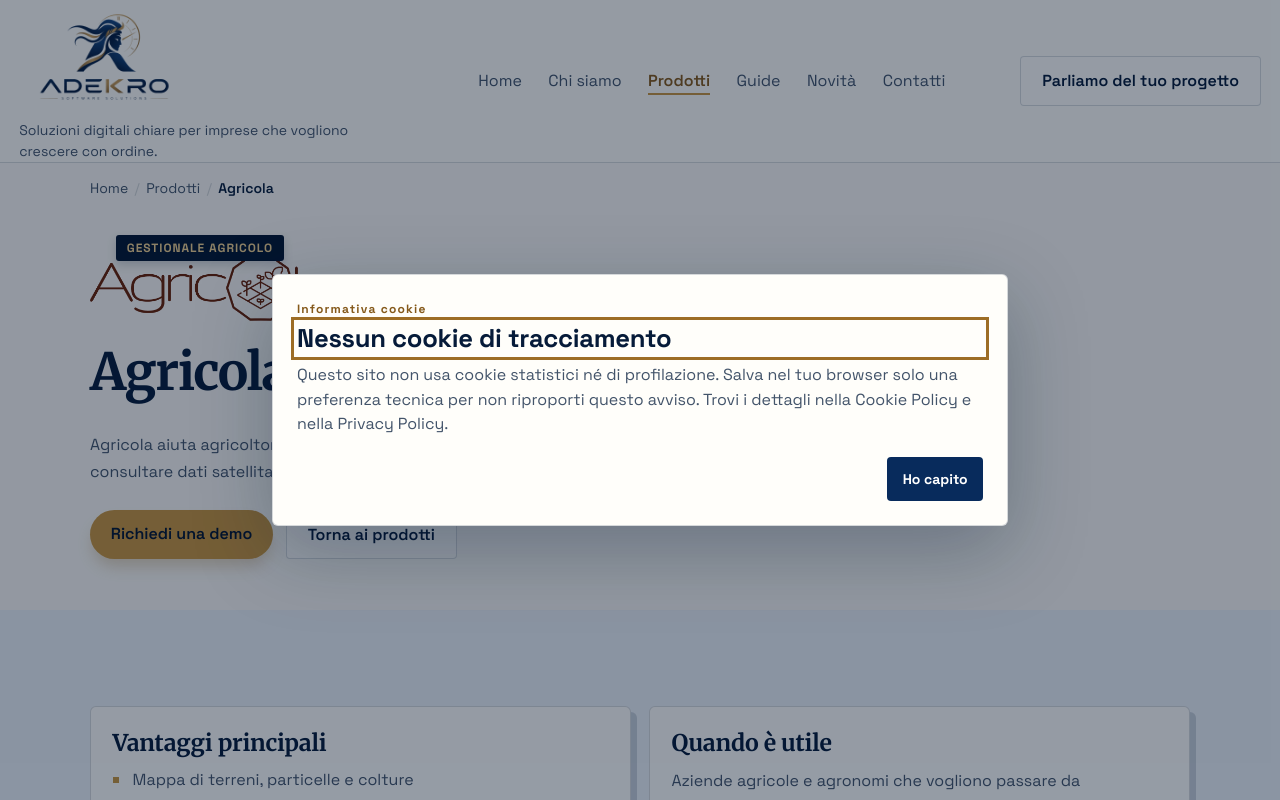
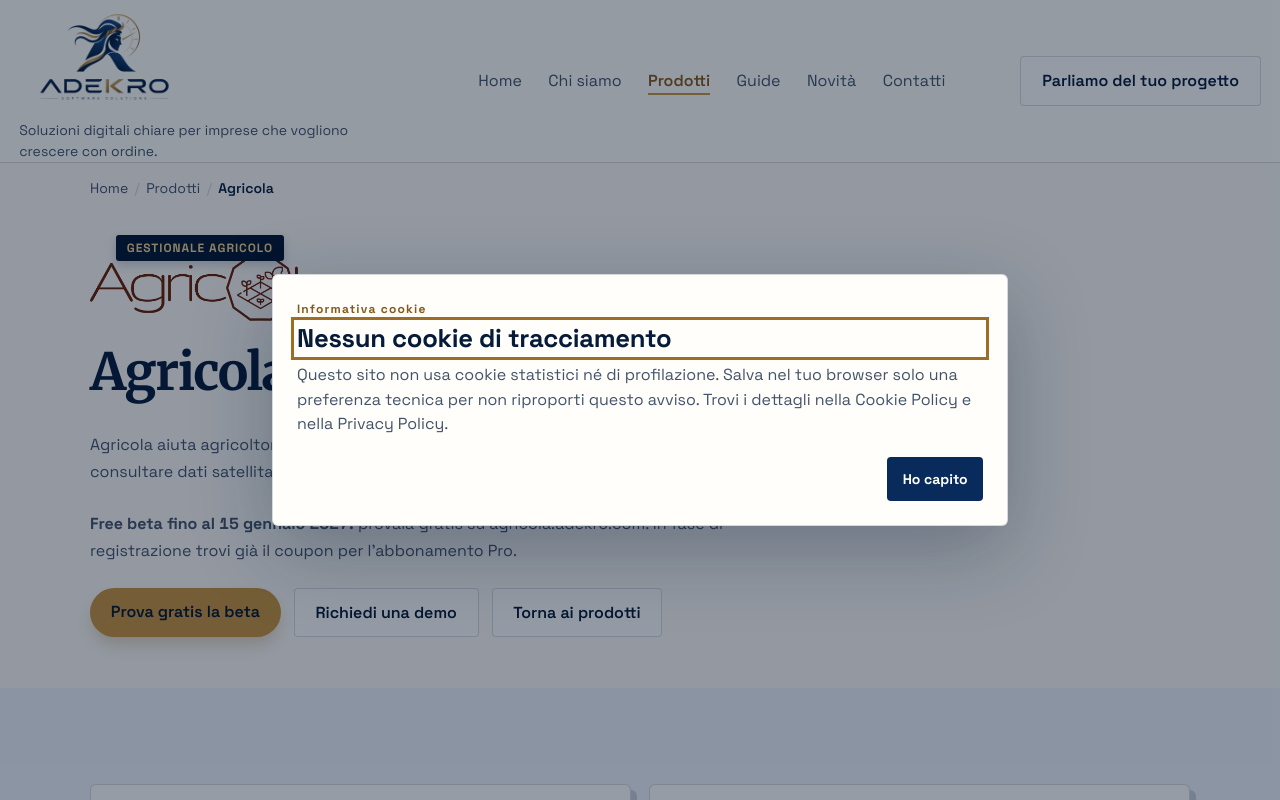
Before and after one commit to adekro/promoadekro, a Next.js app: page /prodotti/agricola in a window 1280 px wide. Shown: the top 800 px of the page. Built offline with nearby package versions, Linux system fonts and the light colour scheme.

Commit message:
promo freebeta agricola

```diff
--- a/src/app/prodotti/[slug]/page.tsx
+++ b/src/app/prodotti/[slug]/page.tsx
@@ -4,7 +4,11 @@
 import { notFound } from "next/navigation";
 import { getProductBySlug, products } from "@/lib/products";
 import { getGuidesByProduct } from "@/lib/guides";
-import { SITE_URL } from "@/lib/site";
+import {
+  AGRICOLA_APP_URL,
+  AGRICOLA_BETA_END_LABEL,
+  SITE_URL,
+} from "@/lib/site";
 
 type ProductPageProps = {
   params: Promise<{ slug: string }>;
@@ -179,14 +183,39 @@
               <h1>{product.name}</h1>
               <p className="section-lead">{product.longDescription}</p>
             </div>
+            {product.slug === "agricola" ? (
+              <p className="section-lead">
+                <strong>Free beta fino al {AGRICOLA_BETA_END_LABEL}:</strong>{" "}
+                provala gratis su{" "}
+                <a href={AGRICOLA_APP_URL} target="_blank" rel="noopener">
+                  agricola.adekro.com
+                </a>
+                . In fase di registrazione trovi già il coupon per
+                l&apos;abbonamento Pro.
+              </p>
+            ) : null}
             <div className="cta-row">
+              {product.slug === "agricola" ? (
+                <a
+                  href={AGRICOLA_APP_URL}
+                  className="btn btn-primary"
+                  target="_blank"
+                  rel="noopener"
+                >
+                  Prova gratis la beta
+                </a>
+              ) : null}
               <Link
                 href={
                   product.kind === "servizio"
                     ? "/contatti"
                     : `mailto:info@adekro.com?subject=${encodeURIComponent(`Richiesta demo ${product.name}`)}`
                 }
-                className="btn btn-primary"
+                className={
+                  product.slug === "agricola"
+                    ? "btn btn-secondary"
+                    : "btn btn-primary"
+                }
                 aria-label={
                   product.kind === "servizio"
                     ? `Parliamo del tuo progetto: ${product.name}`
--- a/src/lib/products.ts
+++ b/src/lib/products.ts
@@ -158,6 +158,11 @@
     ],
     faqs: [
       {
+        question: "Posso provare Agricola gratis?",
+        answer:
+          "Si, Agricola e in free beta fino al 15 gennaio 2027: registrati su agricola.adekro.com e, in fase di registrazione, trovi gia visibile il coupon per l'abbonamento Pro.",
+      },
+      {
         question: "Agricola aiuta a gestire terreni e particelle?",
         answer:
           "Si, Agricola raccoglie terreni, particelle e colture in una mappa operativa consultabile dal team.",
--- a/src/lib/site.ts
+++ b/src/lib/site.ts
@@ -1 +1,5 @@
 export const SITE_URL = "https://www.adekro.com";
+
+export const AGRICOLA_APP_URL = "https://agricola.adekro.com";
+// Fine della free beta di Agricola (15 gennaio 2027).
+export const AGRICOLA_BETA_END_LABEL = "15 gennaio 2027";
```
Also changed, not shown: src/app/page.tsx (+38 -1 lines), src/lib/news.ts (+14 -0 lines), public/llms.txt.
